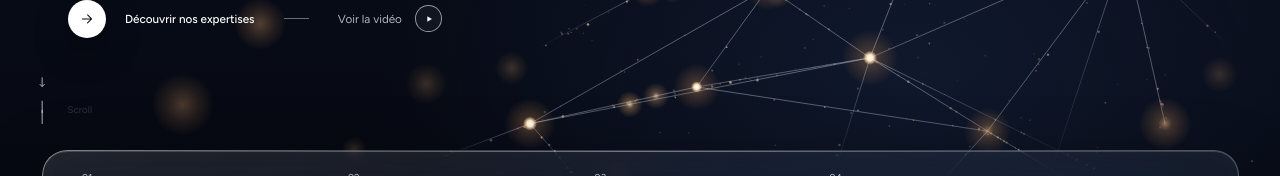
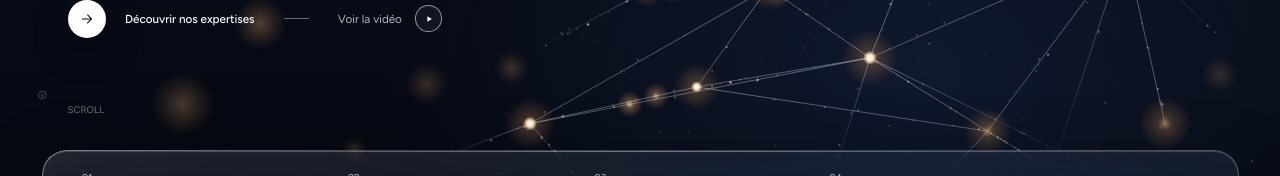
Before and after one commit to nxtex/1n, a React (Vite) app: page / in a window 1280 px wide. Shown: the part 458-634 px from the top of the page. Built offline with nearby package versions, Linux system fonts and the light colour scheme.

Commit message:
Clarify homepage scroll indicator icon

```diff
--- a/src/main.jsx
+++ b/src/main.jsx
@@ -246,8 +246,6 @@ function NetworkCanvas() {
       startIdle();
       // Keep only subtle ambient details; no staged entrance animation.
       idleTweens.push(gsap.to(page.querySelector('h1 .ln:nth-child(2) > span'), { backgroundPosition: '100% 0', duration: 7, ease: 'sine.inOut', yoyo: true, repeat: -1, delay: 3.7 }));
-      idleTweens.push(gsap.to(page.querySelector('.scroll svg'), { y: 6, duration: 1.3, ease: 'sine.inOut', yoyo: true, repeat: -1, delay: 4 }));
-      idleTweens.push(gsap.to(page.querySelector('.scroll span'), { opacity: 0.35, duration: 1.3, ease: 'sine.inOut', yoyo: true, repeat: -1, delay: 4 }));
       idleTweens.push(gsap.to(page.querySelector('.trust .chev'), { x: 5, duration: 0.9, ease: 'sine.inOut', yoyo: true, repeat: -1, delay: 4 }));
     }
 
@@ -350,9 +348,9 @@ function NetworkCanvas() {
           <a className="video" href="#accueil">Voir la vidéo</a>
           <a className="play" href="#accueil" aria-label="Voir la vidéo"><Icon name="play" /></a>
         </div>
-        <div className="scroll" aria-hidden="true">
-          <svg viewBox="0 0 10 60"><path d="M5 2v11M2 10l3 3 3-3"/><path d="M5 30v28"/><path d="M5 41v4" /></svg>
-          <span>Scroll</span>
+        <div className="scroll" aria-label="Défiler vers le bas">
+          <svg viewBox="0 0 28 28" aria-hidden="true"><circle cx="14" cy="14" r="12.5"/><path d="M14 7.5v12M9.5 15l4.5 4.5 4.5-4.5"/></svg>
+          <span>SCROLL</span>
         </div>
       </section>
 
```
